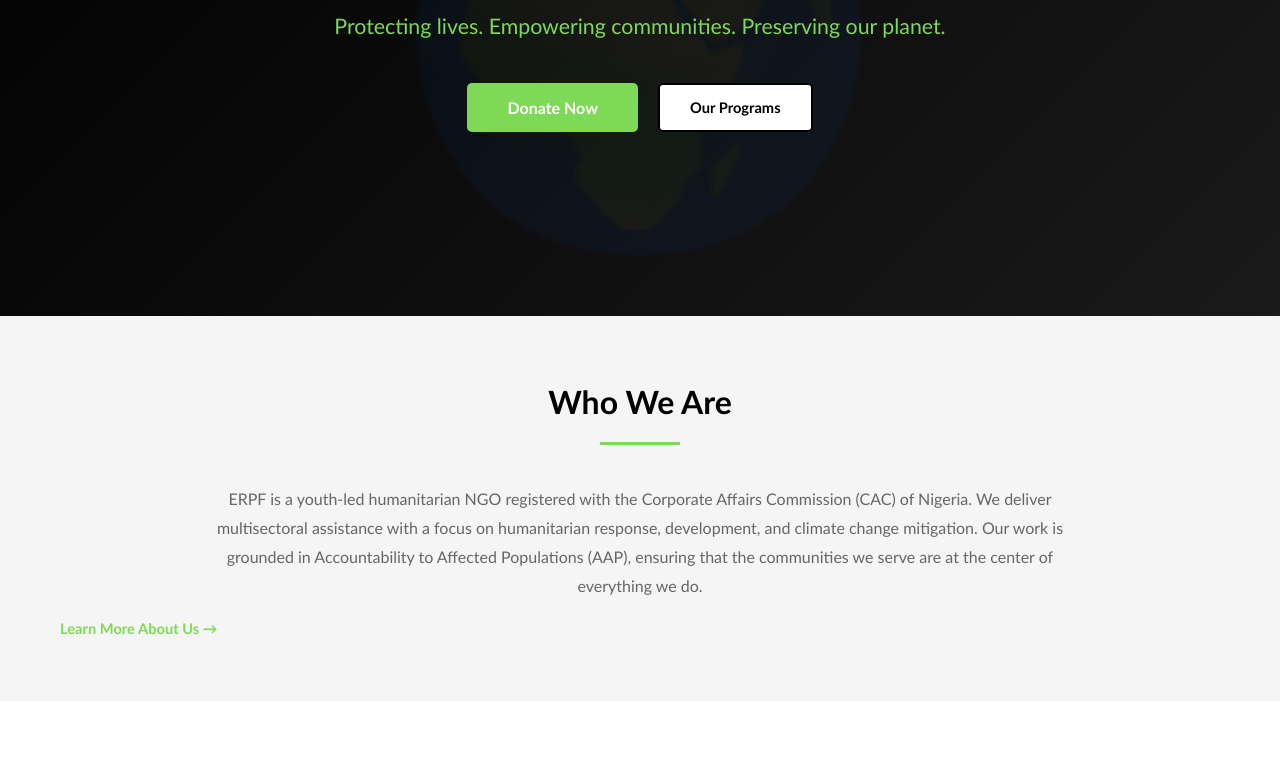
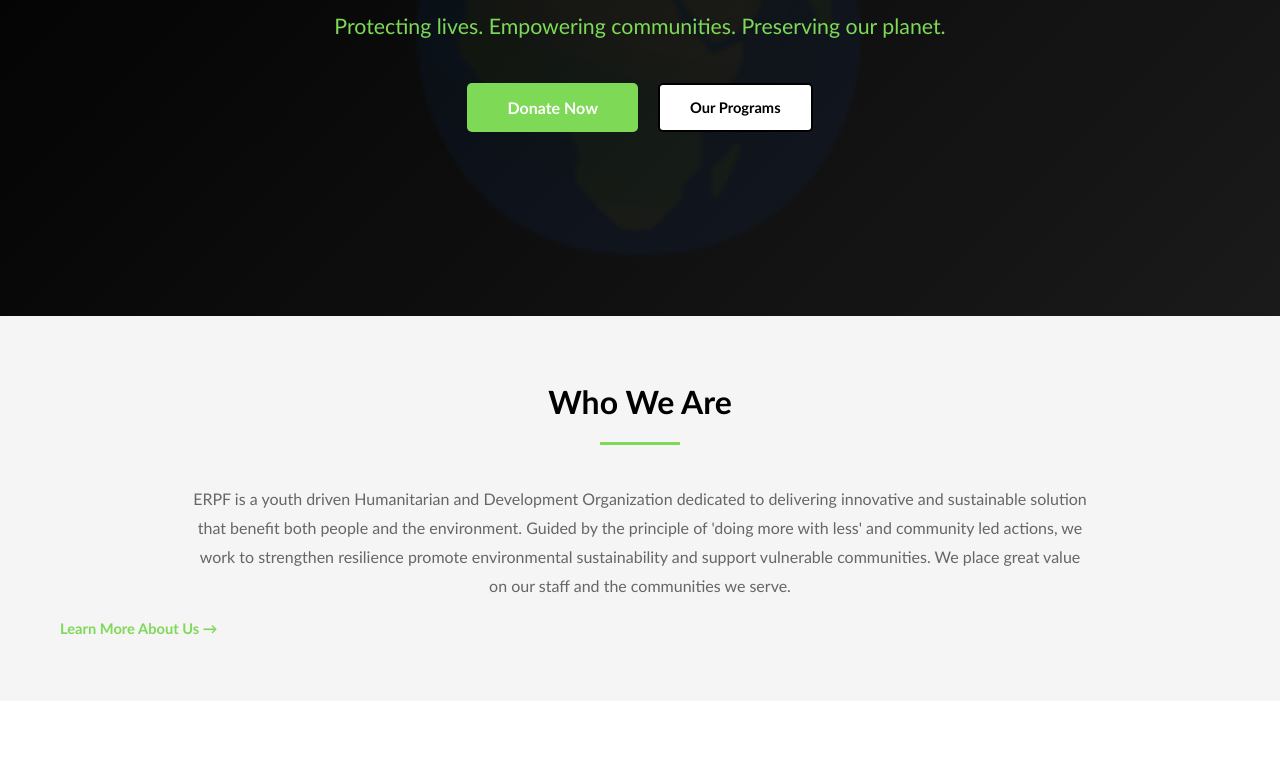
Before and after one commit to aondofe014704/Eco-Relief-Preservation-Foundation, a React (Vite) app: page / in a window 1280 px wide. Shown: the part 395-1168 px from the top of the page. Built offline with nearby package versions, Linux system fonts and the light colour scheme.

Commit message:
Made changes to the vision and mission of the Organisation

```diff
--- a/src/components/AboutUs.tsx
+++ b/src/components/AboutUs.tsx
@@ -36,20 +36,14 @@
               <div className="vm-icon">👁️</div>
               <h3>Our Vision</h3>
               <p>
-                ERPF envisions a world where children, women and girls are safe and empowered,
-                primarily focusing on those affected by disasters. We ensure equitable access to
-                humanitarian and developmental assistance. We envisage a community where people
-                take informed decisions towards mitigation of climate change.
+                We envisage a world where creativity and innovation drive sustainable progress and where all populations are safe, protected, empowered, environmentally aware and actively participating Climate conscious and sustainable development.
               </p>
             </div>
             <div className="vm-card">
               <div className="vm-icon">🎯</div>
               <h3>Our Mission</h3>
               <p>
-                To deliver multisectoral assistance and promote environmental sustainability through
-                climate impactful innovative solutions and education. To empower communities to recover
-                from disasters and thrive. To prioritize accountability and person-centered approaches
-                in our pursuit for durable solutions.
+                To provide lifesaving and sustainable interventions that strengthen resilience reduce vulnerabilities and empower communities to recovery from disasters and poverty through innovative, climate conscious and environmentally responsible approaches.
               </p>
             </div>
           </div>
--- a/src/components/Home.tsx
+++ b/src/components/Home.tsx
@@ -30,11 +30,7 @@
         <div className="container">
           <h2 className="section-title">Who We Are</h2>
           <p className="intro-text">
-            ERPF is a youth-led humanitarian NGO registered with the Corporate Affairs Commission (CAC)
-            of Nigeria. We deliver multisectoral assistance with a focus on humanitarian response,
-            development, and climate change mitigation. Our work is grounded in Accountability to
-            Affected Populations (AAP), ensuring that the communities we serve are at the center of
-            everything we do.
+            ERPF is a youth driven Humanitarian and Development Organization dedicated to delivering innovative and sustainable solution that benefit both people and the environment. Guided by the principle of 'doing more with less' and community led actions, we work to strengthen resilience promote environmental sustainability and support vulnerable communities. We place great value on our staff and the communities we serve.
           </p>
 
           {showFullText && (
```
